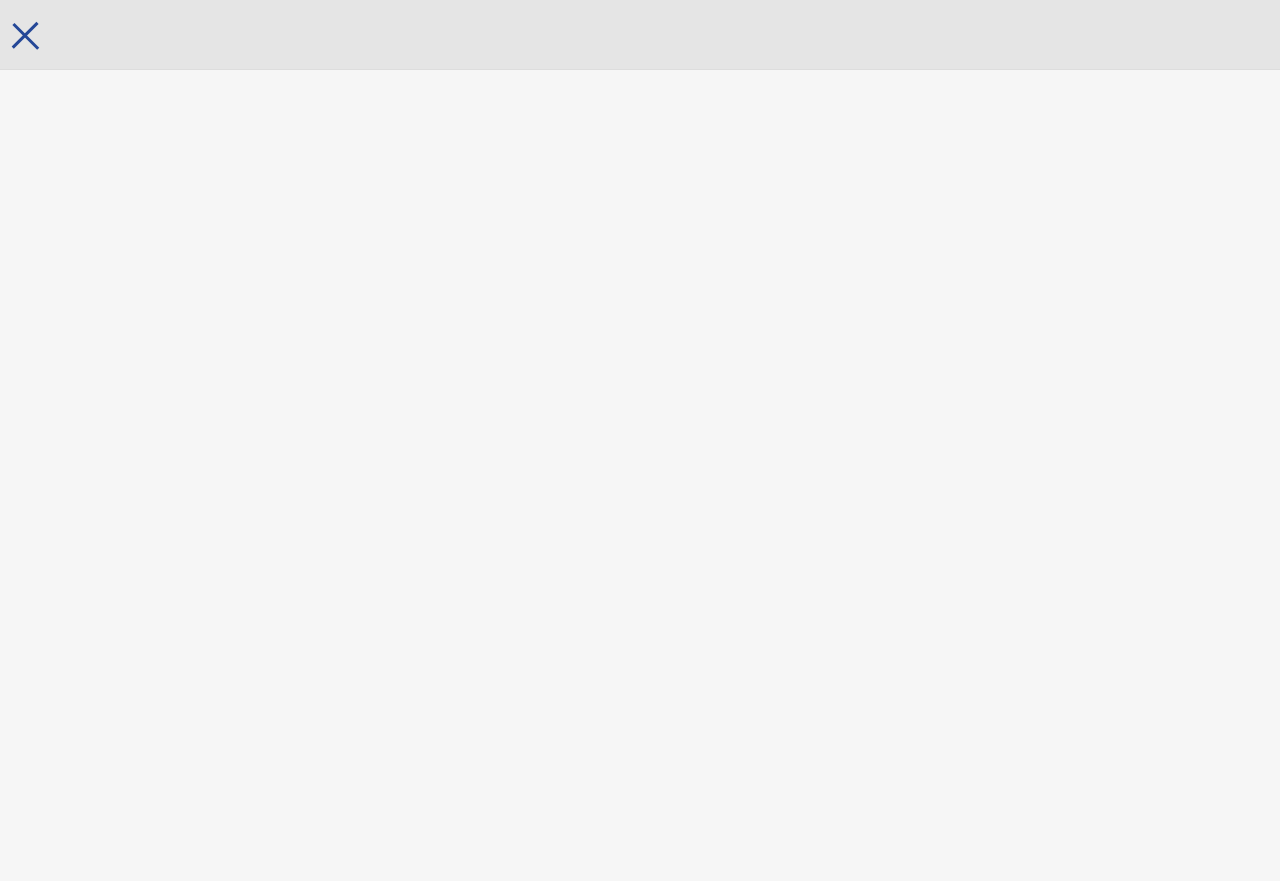
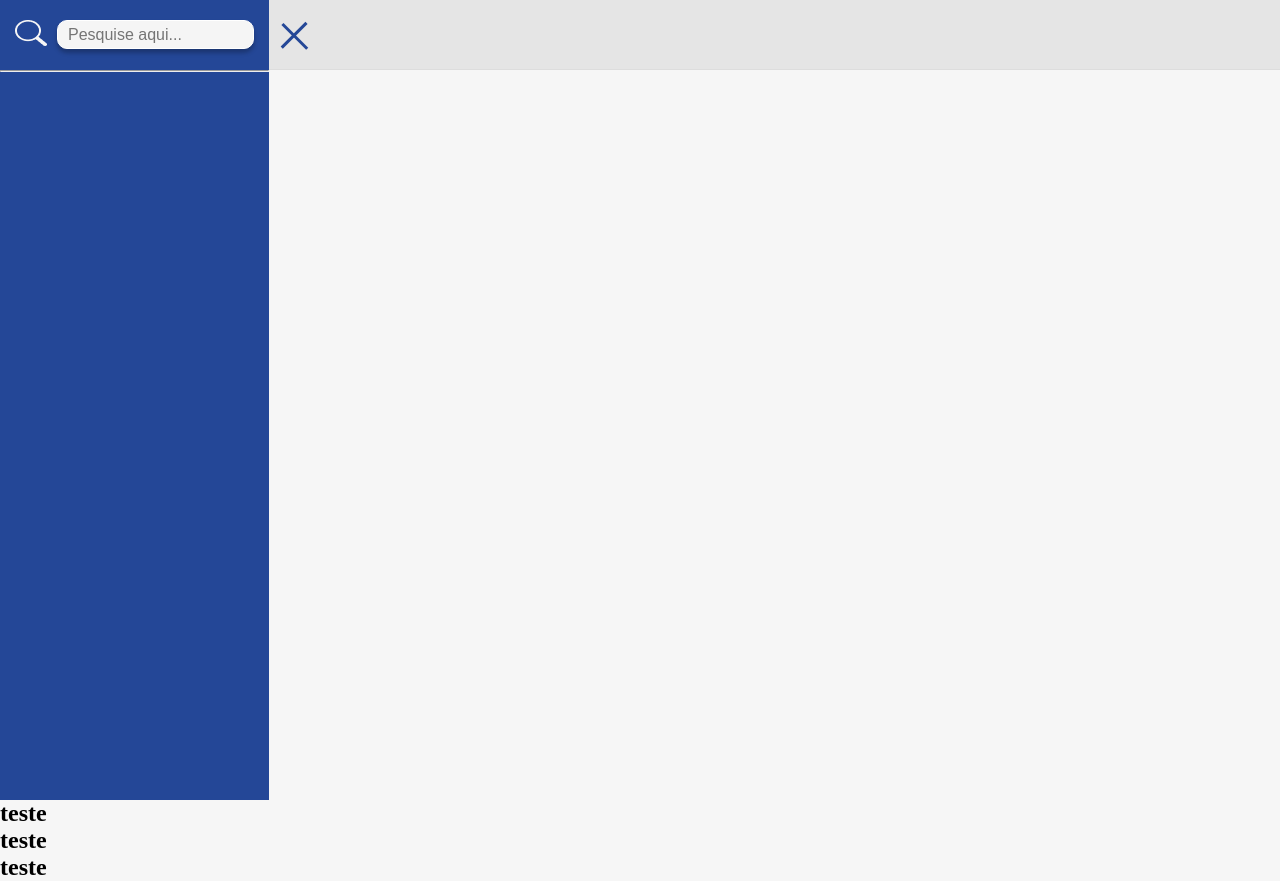
Before and after one commit to lucascmagno/BD_Solutions, a plain HTML site: page index.html in a window 1280 px wide. Both pictures are taken after a click on the element 640 px from the left and 35 px from the top of the page. Before the commit the page ends 800 px from the top, so only its background shows below. Drawn offline with Linux system fonts and the light colour scheme.

Commit message:
Dashboard atualizado

```diff
--- a/components/styles/dashborad.css
+++ b/components/styles/dashborad.css
@@ -16,7 +16,7 @@ body{
     height: 100vh;
 }
 
-section.content{
+header.content{
     display: flex;
     width: 100vw;
 }
@@ -48,6 +48,11 @@ input{
     border: 1px solid #FFFFFF;
     width: 197px;
     height: 29px;
+}
+
+input#categoria{
+    font-size: 16px;
+    text-indent: 10px;
 }
 
 
--- a/index.html
+++ b/index.html
@@ -8,13 +8,13 @@
     <link rel="stylesheet" href="./components/styles/dashborad.css">
 </head>
 <body onresize="mudouTamanho()">
-    <section class="content">
+    <header class="content">
         <div class="navbar">
             <div class="pesquisar">
                 <label for="categoria">
                     <img src="components/assets/icons/pesquisar.png" alt="">
                 </label>
-                <input list="tiposCategorias" id="categoria" name="categoria"/>
+                <input list="tiposCategorias" id="categoria" name="categoria" placeholder="Pesquise aqui..." />
                 <datalist id="tiposCategorias">
                     <option value="Maçã">
                     <option value="Banana">
@@ -33,16 +33,37 @@
                 <div class="hamburger"></div>
             </div>
         </menu>
+
+    </header>
+
+    <section>
+        <div class="content-container">
+            <h1>teste</h1>
+        </div>
+
+        <div class="content-container">
+            <h1>teste</h1>
+        </div>
+
+        <div class="content-container">
+            <h1>teste</h1>
+        </div>
     </section>
 
 
-    <script>
+    <script defer>
          function toggleMenu() {
             var navbar = document.querySelector('.navbar');
             var menu = document.querySelector('.menu-hamburger');
 
             navbar.classList.toggle('show');
             menu.classList.toggle('open');
+
+            if(navbar.style.display = "none"){
+                navbar.style.display = 'block';
+            }else if(navbar.style.display = "block"){
+                navbar.style.display = 'none';
+            }
         }
     </script>
 </body>
```
